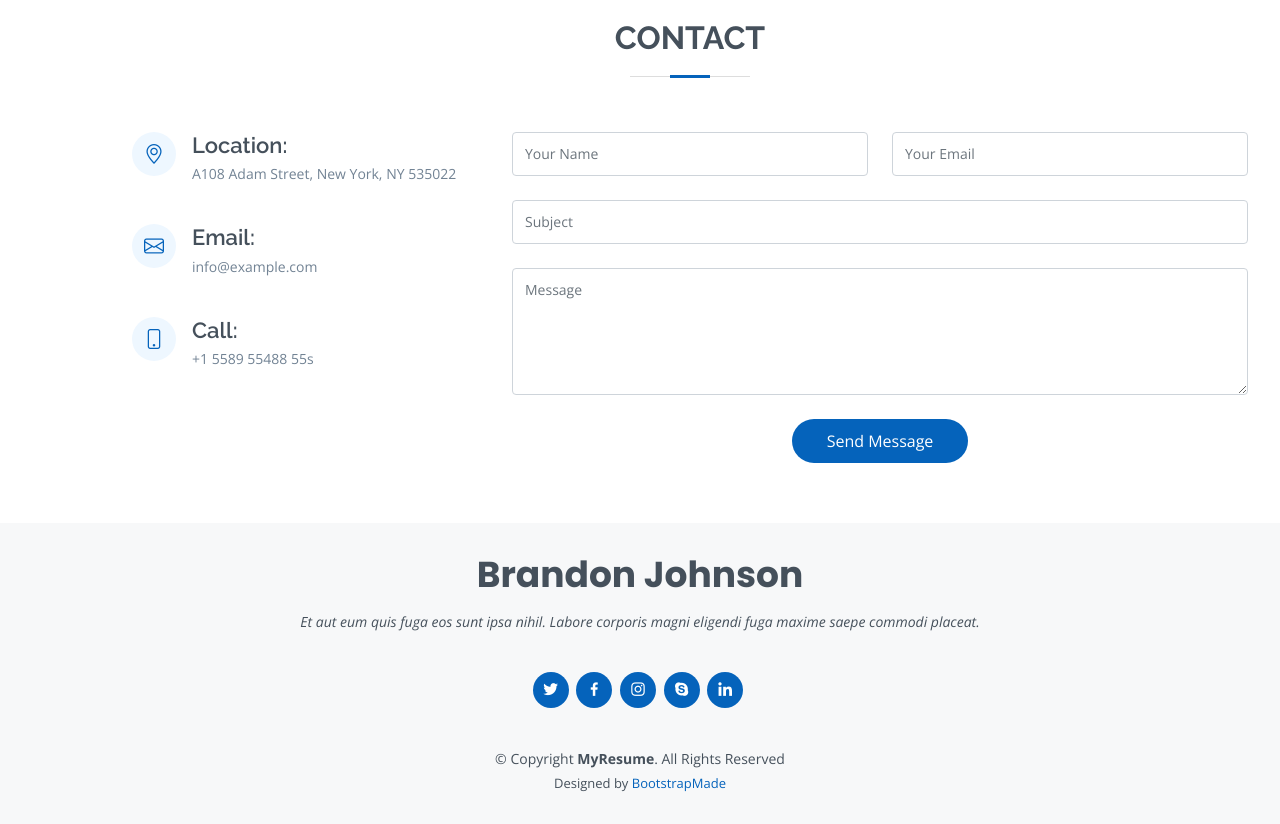
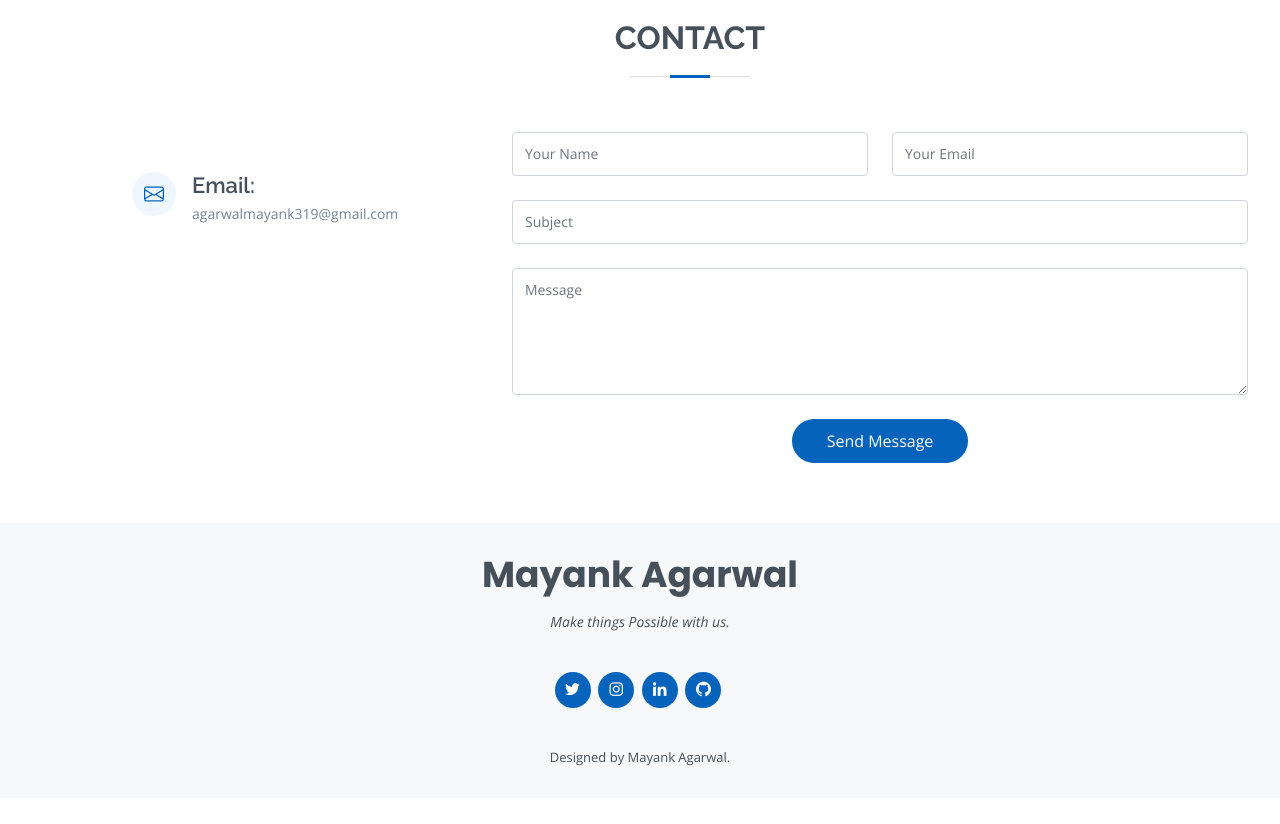
Before and after one commit to codeagarwal/portfolio, a plain HTML site: page index.html in a window 1280 px wide. Shown: the part 5040-5864 px from the top of the page. After the commit the page ends 5838 px from the top, so only its background shows below. Drawn offline with nearby package versions, Linux system fonts and the light colour scheme; files whose address does not match are found by name.

Commit message:
Update index.html

```diff
--- a/index.html
+++ b/index.html
@@ -476,22 +476,12 @@
 
           <div class="col-lg-4">
             <div class="info">
-              <div class="address">
-                <i class="bi bi-geo-alt"></i>
-                <h4>Location:</h4>
-                <p>A108 Adam Street, New York, NY 535022</p>
-              </div>
+
 
               <div class="email">
                 <i class="bi bi-envelope"></i>
                 <h4>Email:</h4>
-                <p>info@example.com</p>
-              </div>
-
-              <div class="phone">
-                <i class="bi bi-phone"></i>
-                <h4>Call:</h4>
-                <p>+1 5589 55488 55s</p>
+                <p>agarwalmayank319@gmail.com</p>
               </div>
 
             </div>
@@ -535,24 +525,20 @@
   <!-- ======= Footer ======= -->
   <footer id="footer">
     <div class="container">
-      <h3>Brandon Johnson</h3>
-      <p>Et aut eum quis fuga eos sunt ipsa nihil. Labore corporis magni eligendi fuga maxime saepe commodi placeat.</p>
+      <h3>Mayank Agarwal</h3>
+      <p>Make things Possible with us.</p>
       <div class="social-links">
-        <a href="#" class="twitter"><i class="bx bxl-twitter"></i></a>
-        <a href="#" class="facebook"><i class="bx bxl-facebook"></i></a>
-        <a href="#" class="instagram"><i class="bx bxl-instagram"></i></a>
-        <a href="#" class="google-plus"><i class="bx bxl-skype"></i></a>
-        <a href="#" class="linkedin"><i class="bx bxl-linkedin"></i></a>
-      </div>
-      <div class="copyright">
-        &copy; Copyright <strong><span>MyResume</span></strong>. All Rights Reserved
+        <a href="https://twitter.com/m_agg02" class="twitter"><i class="bx bxl-twitter"></i></a>
+        <a href="https://www.instagram.com/mayank.io/" class="instagram"><i class="bx bxl-instagram"></i></a>
+        <a href="https://www.linkedin.com/in/codeagarwal/" class="linkedin"><i class="bx bxl-linkedin"></i></a>
+        <a href="https://github.com/codeagarwal" class="github"><i class="bx bxl-github"></i></a>
       </div>
       <div class="credits">
         <!-- All the links in the footer should remain intact. -->
         <!-- You can delete the links only if you purchased the pro version. -->
         <!-- Licensing information: [license-url] -->
         <!-- Purchase the pro version with working PHP/AJAX contact form: https://bootstrapmade.com/free-html-bootstrap-template-my-resume/ -->
-        Designed by <a href="https://bootstrapmade.com/">BootstrapMade</a>
+        Designed by Mayank Agarwal.
       </div>
     </div>
   </footer><!-- End Footer -->
```
